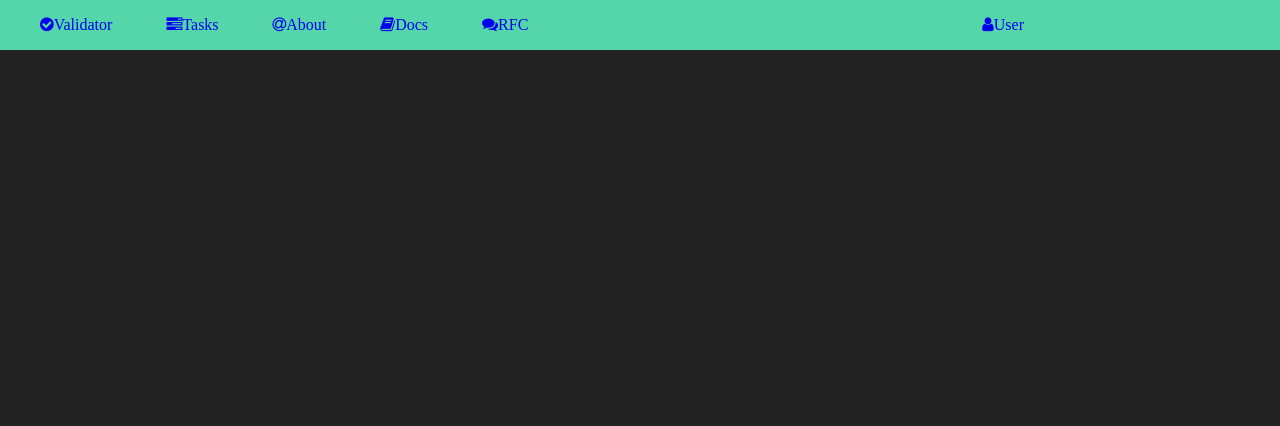
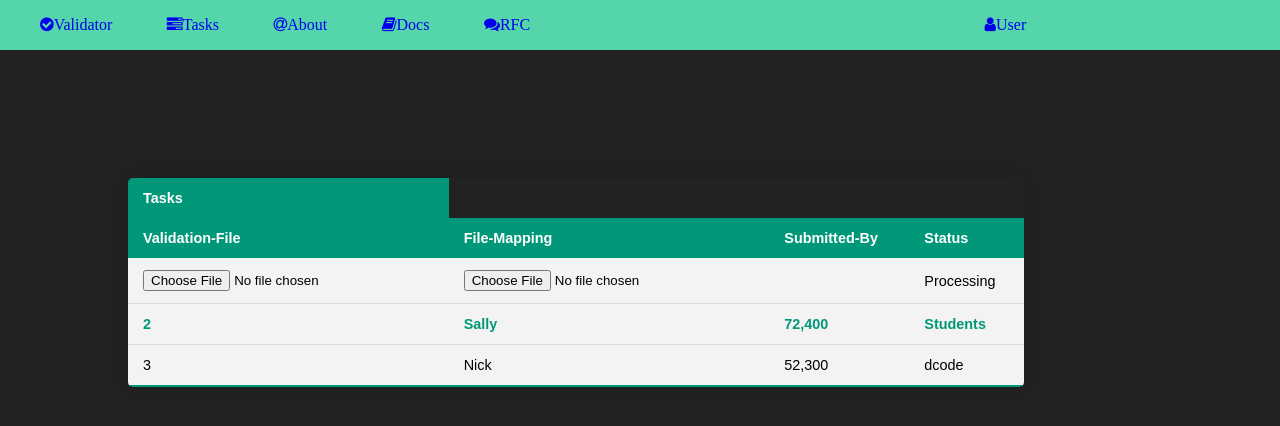
Before and after one commit to naruto678/ElectronicLIfe, a website: page validator_index.html in a window 1280 px wide. Drawn offline with Linux system fonts and the light colour scheme.

Commit message:
added the upload button

```diff
--- a/validator_index.html
+++ b/validator_index.html
@@ -32,9 +32,57 @@ body{
 #user_name{
 	margin-left:400px;
 }
+* {
+  font-family: sans-serif; /* Change your font family */
+}
+
+.content-table {
+  border-collapse: collapse;
+  margin: 10% 10% 10% 10%;
+  font-size: 0.9em;
+  min-width: 70%;
+  border-radius: 5px 5px 5px 5px;
+  overflow: hidden;
+  box-shadow: 0 0 20px rgba(0, 0, 0, 0.15);
+}
+
+.content-table thead tr {
+  background-color: #009879;
+  color: #ffffff;
+  text-align: left;
+  font-weight: bold;
+}
+
+.content-table th,
+.content-table td {
+  padding: 12px 15px;
+}
+
+.content-table tbody tr {
+  border-bottom: 1px solid #dddddd;
+}
+
+.content-table tbody  {
+  background-color: #f3f3f3;
+}
+
+.content-table tbody tr:last-of-type {
+  border-bottom: 2px solid #009879;
+}
+
+.content-table tbody tr.active-row {
+  font-weight: bold;
+  color: #009879;
+}
+
+
+
+
+
 </style>
 </head>
 <body>
+
 <div id="navbar">
   <div id="title">
   <nav>
@@ -55,5 +103,37 @@ body{
   </div>
 </div>
 
+<table class="content-table">
+  <thead>
+  	<tr><th>Tasks</th></tr>
+    <tr>
+      <th>Validation-File</th>
+      <th>File-Mapping</th>
+      <th>Submitted-By</th>
+      <th>Status</th>
+    </tr>
+  </thead>
+  <tbody>
+    <tr>
+      <td><input type="file" id="validation_file"></td>
+      <td><input type="file" id="file_mapping"></td>
+      <td></td>
+      <td>Processing</td>
+    </tr>
+    <tr class="active-row">
+      <td>2</td>
+      <td>Sally</td>
+      <td>72,400</td>
+      <td>Students</td>
+    </tr>
+    <tr>
+      <td>3</td>
+      <td>Nick</td>
+      <td>52,300</td>
+      <td>dcode</td>
+    </tr>
+  </tbody>
+</table>
+
 </body>
 </html>
```
